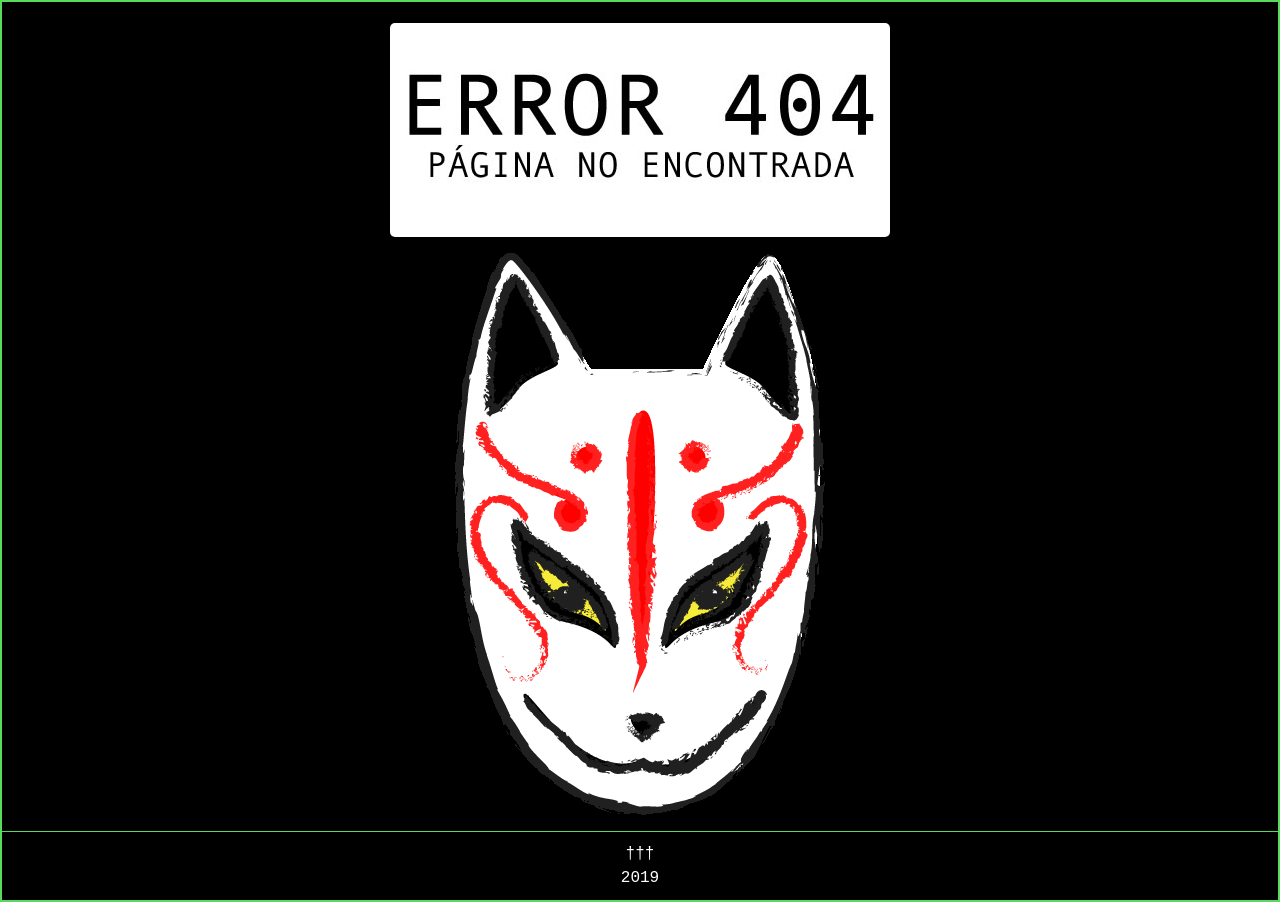
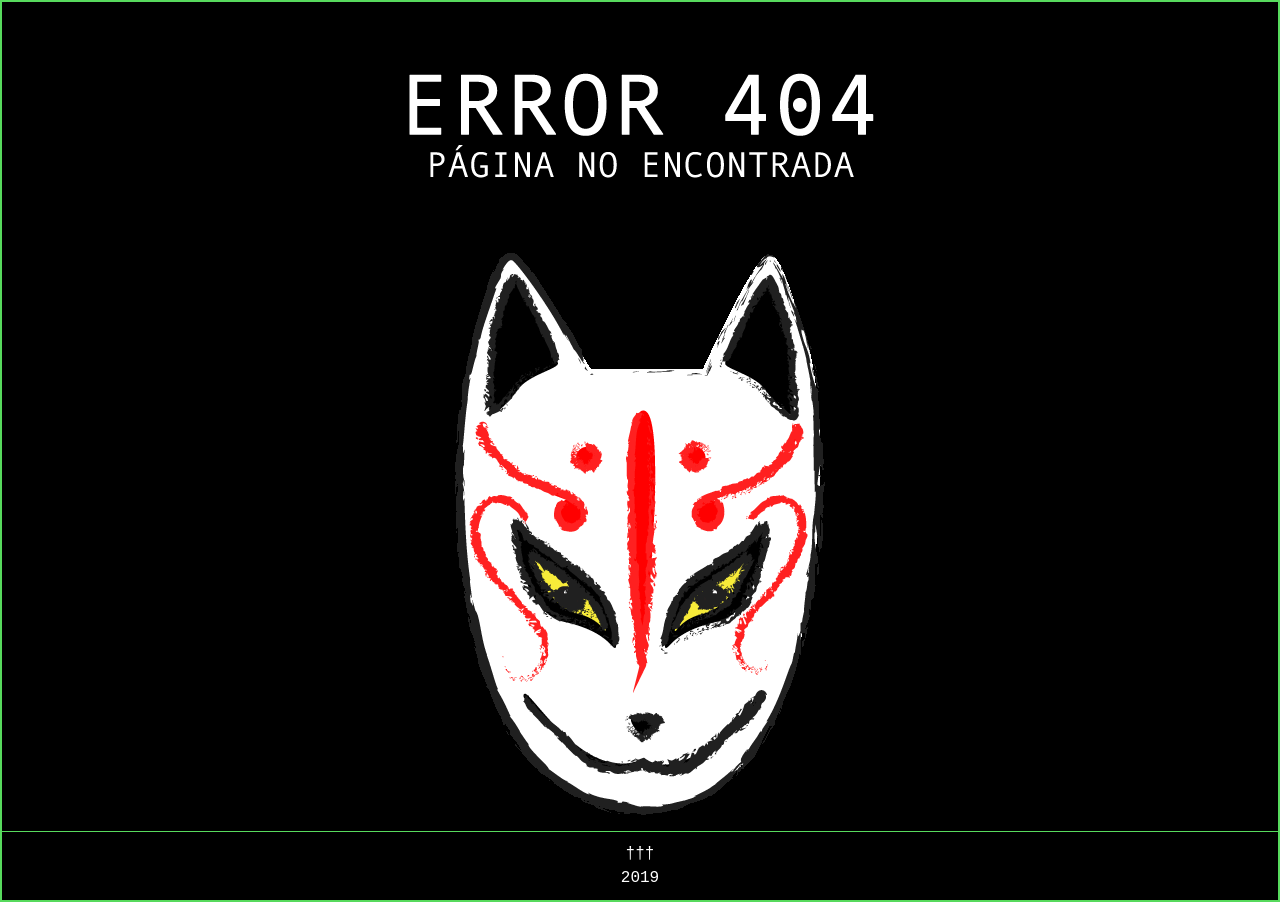
Before and after one commit to Robok3000/foro, a Jekyll site: the page built from si.html, in a window 1280 px wide. Built offline with Jekyll 4.4.1, drawn with Linux system fonts in a browser that asks for light colours; comment, search, counter and statistics services are not loaded.

Commit message:
PNG white

```diff
--- a/si.html
+++ b/si.html
@@ -2,7 +2,7 @@
 layout: post2
 ---
 
-<center><img alt="" src="images/404.jpg" width="500" height="214"></center>
+<center><img alt="" src="images/404.png" width="500" height="214"></center>
 <p>
 <p>
 <p>
```
